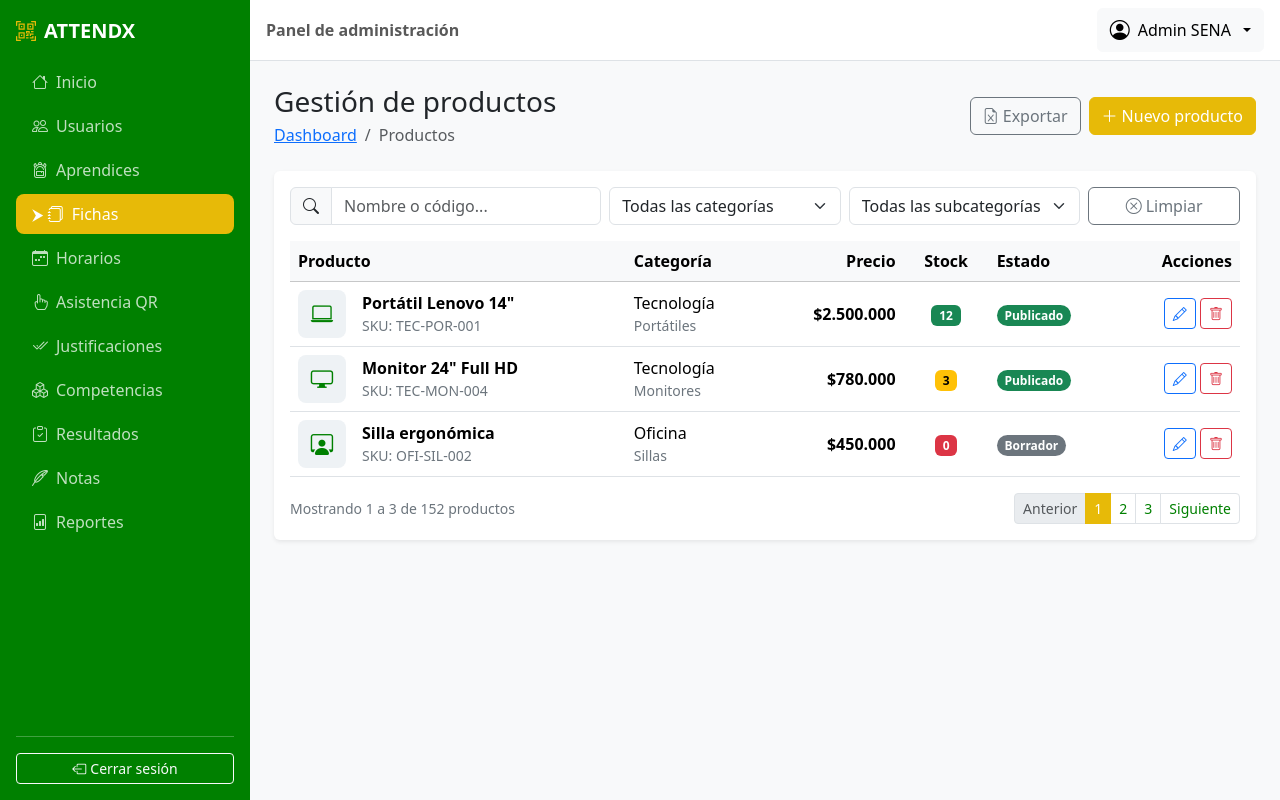
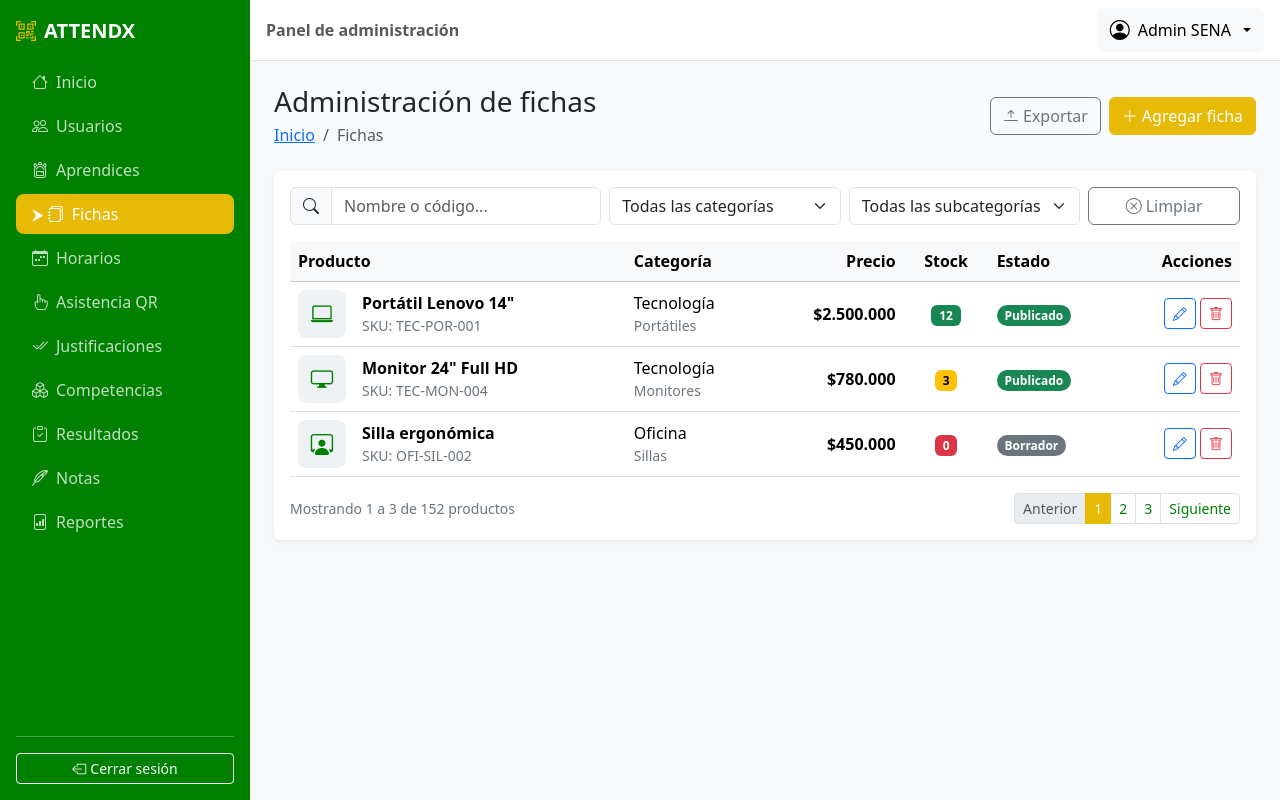
Before and after one commit to julian-at19/proyecto-ATTENDX, a plain HTML site: page fichas.html in a window 1280 px wide. Drawn offline with nearby package versions, Linux system fonts and the light colour scheme.

Commit message:
Cambios
Se agrego nuevos comentarios y se esta experimentando el boton de exportar

```diff
--- a/fichas.html
+++ b/fichas.html
@@ -10,7 +10,7 @@
     <link href="https://cdn.jsdelivr.net/npm/bootstrap-icons@1.11.3/font/bootstrap-icons.min.css" rel="stylesheet">
     <link href="css/estilos.css" rel="stylesheet">
 </head>
-<!--//////////////      PROPIEDADES DEL HTML5        //////////////-->
+<!--//////////////      CONTENIDO DEL HTML5        //////////////-->
 <body class="bg-body-tertiary">
 
     <!--|==============| MENÚ LATERAL |==============|-->
@@ -49,87 +49,62 @@
             </ul>
              <!--|==============| LÍNEA DIVISORIA |==============|-->
             <hr>
-            <!-- Botón que vuelve al login (index.html): así “se cierra la sesión” en el prototipo. -->
             <a href="index.html" class="btn btn-outline-light btn-sm"><i class="bi bi-box-arrow-left me-1"></i>Cerrar sesión</a>
-        <!-- Cierra el cuerpo del menú. -->
             </div>
-    <!-- Cierra el menú lateral. -->
     </aside>
 
-    <!-- ===================== ZONA DERECHA ===================== -->
-    <!-- Nuestra clase contenido aplica el margin-left en computador. -->
+    <!--|==============| ZONA DERECHA |==============|-->
     <div class="contenido">
 
         <!-- Barra superior -->
-        <!-- Barra blanca con borde inferior. sticky-top la deja pegada arriba al hacer scroll. -->
         <nav class="navbar bg-white border-bottom px-3 sticky-top">
-            <!-- Botón para abrir el menú en celular. d-lg-none lo oculta en computador (allá el menú siempre se ve). data-bs-toggle="offcanvas" + data-bs-target="#menuLateral" abren el panel. -->
             <button class="btn btn-outline-secondary d-lg-none" type="button" data-bs-toggle="offcanvas" data-bs-target="#menuLateral" aria-controls="menuLateral" aria-label="Abrir menú">
-                <!-- Ícono de “hamburguesa”. -->
                 <i class="bi bi-list"></i>
-            <!-- Cierra el botón. -->
             </button>
-            <!-- Texto de la barra; se oculta en celulares muy pequeños (d-none d-sm-inline). -->
             <span class="navbar-text fw-semibold d-none d-sm-inline">Panel de administración</span>
-            <!-- Menú desplegable del usuario; ms-auto lo empuja a la derecha. -->
+            <!-- Menú desplegable del usuario -->
             <div class="dropdown ms-auto">
-                <!-- Botón que abre el desplegable. dropdown-toggle dibuja la flechita; data-bs-toggle="dropdown" lo hace funcionar. -->
                 <button class="btn btn-light dropdown-toggle d-flex align-items-center gap-2" type="button" data-bs-toggle="dropdown" aria-expanded="false">
                     <!-- Ícono de usuario. -->
                     <i class="bi bi-person-circle fs-5"></i>
                     <!-- Nombre del usuario, visible desde tablet. -->
                     <span class="d-none d-md-inline">Admin SENA</span>
-                <!-- Cierra el botón. -->
                 </button>
-                <!-- Lista de opciones. dropdown-menu-end la alinea a la derecha para que no se salga de la pantalla. -->
+                <!-- Lista de opciones. -->
                 <ul class="dropdown-menu dropdown-menu-end shadow">
-                    <!-- Encabezado no clicable dentro del menú. -->
                     <li><h6 class="dropdown-header">admin@sena.edu.co</h6></li>
                     <!-- Opción del menú (pantalla aún no construida). -->
                     <li><a class="dropdown-item" href="#"><i class="bi bi-person me-2"></i>Mi perfil</a></li>
-                    <!-- Línea separadora. -->
                     <li><hr class="dropdown-divider"></li>
                     <!-- Otra forma de salir, en rojo (text-danger). -->
                     <li><a class="dropdown-item text-danger" href="index.html"><i class="bi bi-box-arrow-left me-2"></i>Cerrar sesión</a></li>
                 <!-- Cierra la lista. -->
                 </ul>
-            <!-- Cierra el desplegable. -->
             </div>
-        <!-- Cierra la barra superior. -->
         </nav>
 
-        <!-- Contenido de la página -->
-        <!-- Relleno 3 en celular y 4 desde tablet. -->
+        <!--|==============| CONTENIDO DE LA PAGINA |==============|-->
         <main class="p-3 p-md-4">
-<!-- INICIO CONTENIDO -->
             <!-- Encabezado del módulo -->
-            <!-- Flexbox con salto de línea. -->
             <div class="d-flex flex-wrap justify-content-between align-items-center gap-2 mb-4">
                 <!-- Bloque del título. -->
                 <div>
-                    <!-- Título. -->
-                    <h1 class="h3 mb-1">Gestión de productos</h1>
-                    <!-- Migas de pan. -->
+                    <h1 class="h3 mb-1">Administración de fichas</h1>
                     <nav aria-label="breadcrumb">
                         <!-- Lista. -->
                         <ol class="breadcrumb mb-0 small">
                             <!-- Nivel 1. -->
-                            <li class="breadcrumb-item"><a href="dashboard.html">Dashboard</a></li>
+                            <li class="breadcrumb-item"><a href="dashboard.html">Inicio</a></li>
                             <!-- Nivel actual. -->
-                            <li class="breadcrumb-item active" aria-current="page">Productos</li>
-                        <!-- Cierra la lista. -->
+                            <li class="breadcrumb-item active" aria-current="page">Fichas</li>
                         </ol>
-                    <!-- Cierra las migas. -->
                     </nav>
-                <!-- Cierra el bloque. -->
                 </div>
-                <!-- Grupo de dos botones con espacio entre ellos. -->
                 <div class="d-flex gap-2">
                     <!-- Acción secundaria (aún sin función): botón solo con borde. -->
-                    <button type="button" class="btn btn-outline-secondary"><i class="bi bi-file-earmark-excel me-1"></i>Exportar</button>
+                    <button type="button" class="btn btn-outline-secondary" data-bs-toggle="modal" data-bs-target="#modalProducto"><i class="bi bi-arrow-bar-up me-1"></i>Exportar</button> <!-- pendiente crear una ventana para exportar-->
                     <!-- Acción principal: abre el formulario. -->
-                    <button type="button" class="btn btn-sena" data-bs-toggle="modal" data-bs-target="#modalProducto"><i class="bi bi-plus-lg me-1"></i>Nuevo producto</button>
-                <!-- Cierra el grupo. -->
+                    <button type="button" class="btn btn-sena" data-bs-toggle="modal" data-bs-target="#modalProducto"><i class="bi bi-plus-lg me-1"></i>Agregar ficha</button>
                 </div>
             <!-- Cierra el encabezado. -->
             </div>
```
Also changed, not shown: dashboard.html (+1 -1 lines), usuarios.html (+1 -1 lines).
